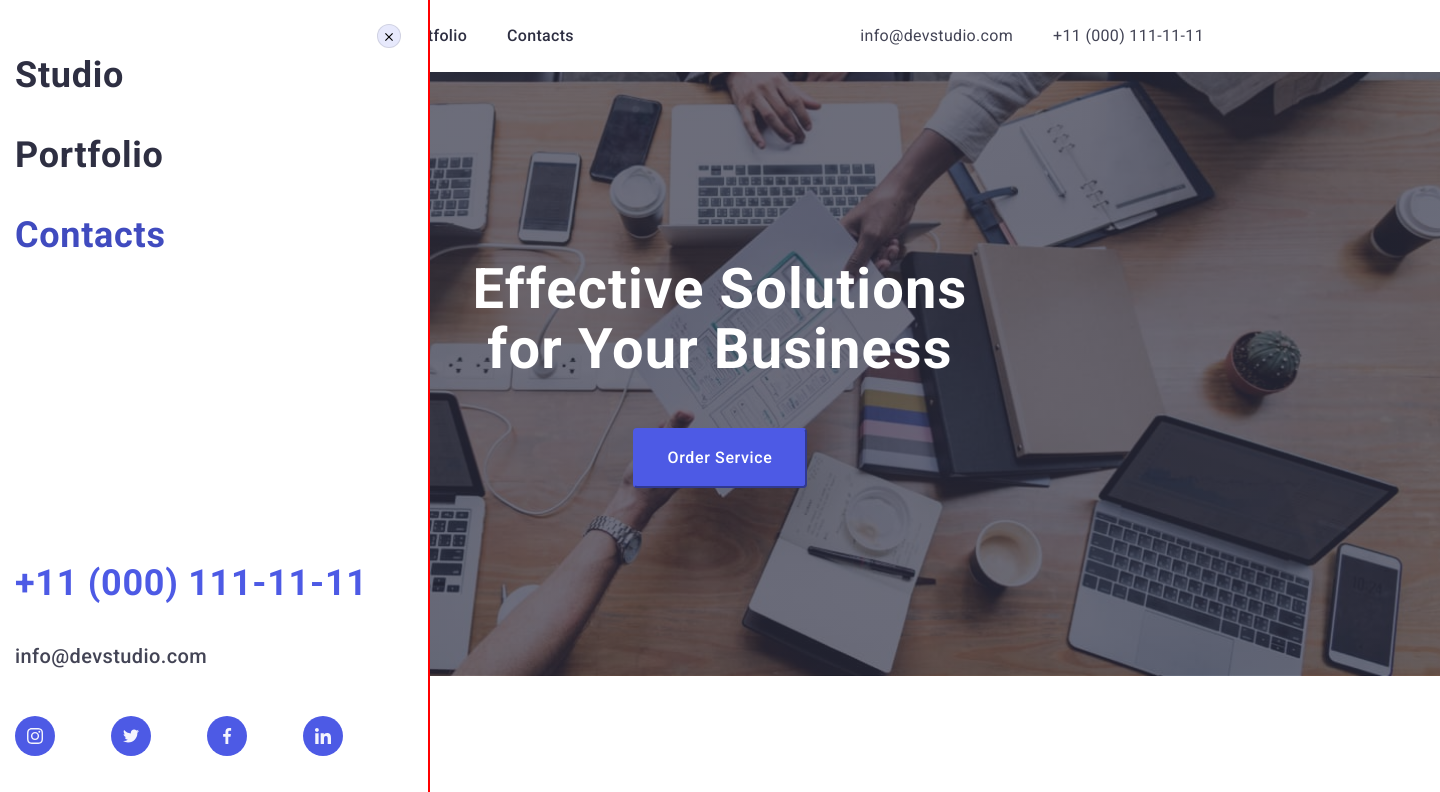
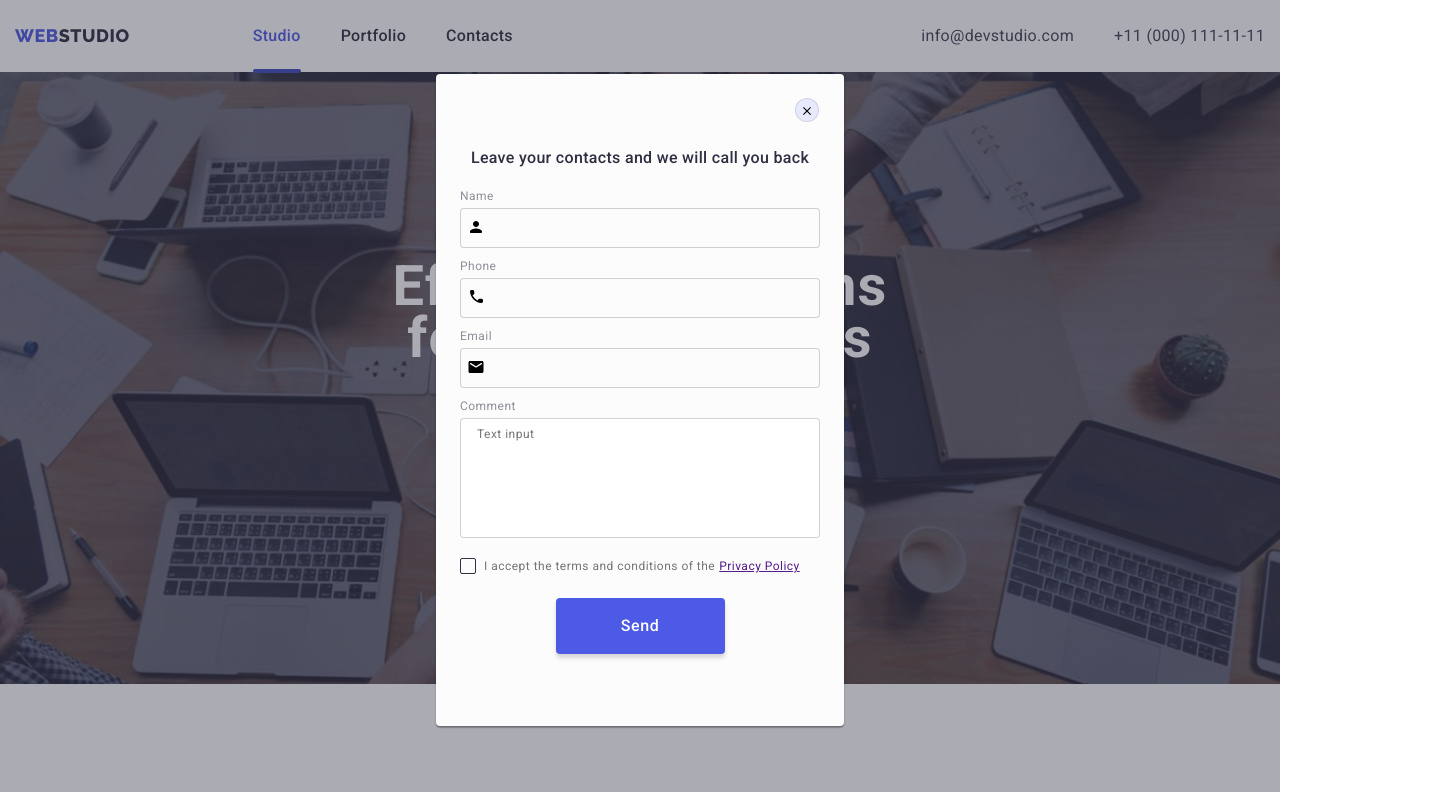
Before and after one commit to Coocker93/goit-markup-hw-02, a plain HTML site: page index.html in a window 1280 px wide. Shown: the top 792 px of the page, 1440 px wide, since content can reach past the window. Drawn offline with nearby package versions, Linux system fonts and the light colour scheme.

Commit message:
Adaptive modal

```diff
--- a/css/desktop.css
+++ b/css/desktop.css
@@ -65,11 +65,11 @@
 
     .webstudio-logo{
         margin-right: 120px;
+        margin-left: auto;
     }
 
     .subscribe-wrap {
         margin-left: auto;
-        margin-right: 0;
     }
 
     .footer-button {
@@ -217,4 +217,9 @@ margin-top:-5px;
 .address-wrap{
     margin: 0;
 }
+
+.hero-container{
+    padding-bottom: 188px;
+    padding-top: 188px;
 }
+}
--- a/css/mobile.css
+++ b/css/mobile.css
@@ -10,4 +10,17 @@
     .menu-open {
         left:88%;
     }
+
+    .hero-title {
+        font-size: 36px;
+        width:320px;
+    }
+
+    .email-footer {
+        width: 398px;
+    }
+
+    .footer-button {
+        transform: translateX(65%);
+    }
 }
--- a/css/styles.css
+++ b/css/styles.css
@@ -183,13 +183,13 @@ width: 264px;
 
 /*Main Page*/
 
-.hero-title
-{font-size: 56px;
-line-height: 1.07;
+.hero-title {
+font-size: 20px;
+line-height: 1.11;
 text-align: center;
 letter-spacing: 0.02em;
 color: var(--hero-text-color);
-width: 507px;
+width: 290px;
 margin: 0 auto;
 }
 
@@ -205,23 +205,16 @@ color: var(--hero-text-color);
 background-color: var(--accent-color);
 cursor: pointer;
 margin:0 auto;
-margin-top: 48px;
+margin-top: 72px;
 padding: 16px 32px;
 border-radius: 4px;
-border-color: var(--accent-color);
-border-right-color: var(--accent-color);
+border-color: transparent;
 transition-property: var(--accent-color);
 transition-duration: 250ms;
 transition-timing-function: cubic-bezier(0.4, 0, 0.2, 1);
 }
 
-
-.hero-container{
-    min-width: 1440px;
-    min-height: 600px;
-    background-color: var(--primary-text-color);
-    padding-bottom: 188px;
-    padding-top: 188px;
+.section-title {
     background-image: linear-gradient(to right,
     rgba(46, 47, 66, 0.7),
     rgba(46, 47, 66, 0.7)
@@ -230,6 +223,13 @@ transition-timing-function: cubic-bezier(0.4, 0, 0.2, 1);
     background-position: center;
     background-repeat: no-repeat;
 }
+
+
+.hero-container{
+    padding-bottom: 112px;
+    padding-top: 112px;
+}
+
 
 
 .hero-button:hover, .hero-button:focus{
@@ -397,7 +397,6 @@ ul {
 }
 
 .container {
-    width: 1158px;
     padding-left: 15px;
     padding-right: 15px;
     margin: 0 auto;
@@ -546,7 +545,7 @@ margin-bottom: 16px;
 .soc-media {
     display: flex;
     flex-direction: column;
-    align-items: center;
+
     margin-top: 72px;
 }
 
@@ -845,11 +844,10 @@ color: rgba(255, 255, 255, 0.6);
 border: 1px solid rgba(255, 255, 255, 0.3);
 filter: drop-shadow(0px 4px 4px rgba(0, 0, 0, 0.15));
 border-radius: 4px;
-width: 398px;
+width: 300px;
 Height:40px;
 background-color: #2E2F42;
 padding: 16px 8px;
-z-index: 1;
 }
 
 
@@ -871,7 +869,7 @@ z-index: 1;
     justify-content: center;
     align-items: center;
     gap: 16px;
-    transform: translateX(65%);
+    transform: translateX(45%);
     cursor: pointer;
 }
 
@@ -893,12 +891,13 @@ z-index: 1;
 .mob-menu {
     position: fixed;
     top: 0;
+    right: 0;
     width: 428px;
     height: 796px;
     background-color: #FFFFFF;
     padding-top: 24px;
     padding-bottom: 40px;
-    outline: 2px solid red;
+    box-shadow: 0px 2px 1px rgba(46, 47, 66, 0.08), 0px 1px 1px rgba(46, 47, 66, 0.16), 0px 1px 6px rgba(46, 47, 66, 0.08);
 }
 
 
@@ -963,6 +962,7 @@ text-transform: capitalize;
 
 .mob-social-list {
     display: flex;
+    justify-content: center;
     gap: 56px;
 }
 
--- a/css/tablet.css
+++ b/css/tablet.css
@@ -45,7 +45,7 @@
 
     .soc-media {
        display: flex;
-       align-self: baseline;
+       align-items: baseline;
        margin-top: 0;
     }
 
@@ -168,7 +168,6 @@
 
     .address-wrap {
         margin-top: 24px;
-        margin-right: 16px;
     }
 
 
@@ -185,6 +184,24 @@
         display: none;
     }
 
+    .hero-container{
+        padding-bottom: 108px;
+        padding-top: 111px;
+    }
 
+    .hero-title {
+        font-weight: 700;
+        font-size: 56px;
+        line-height: 0.93;
+        width: 496px;
+    }
 
+    .logo-footer {
+        display: flex;
+        justify-content: flex-start;
+    }
+
+    .media-title {
+        justify-content: flex-start;
+    }
 }
--- a/index.html
+++ b/index.html
@@ -15,6 +15,7 @@
     <title>WebStudio</title>
 </head>
 <body>
+
    <header class="header">
         <div class="container container-nav">
         <nav class="header-navigation">
@@ -37,7 +38,7 @@
                 <use href="./images/symbol-defs-close.svg#hamburger"></use>
             </svg>
         </button>
-        <div class="mob-menu" data-menu>
+        <div class="mob-menu is-hidden" data-menu>
             <div class="container">
                 <div>
             <button type="button" class="mob-close" data-menu-close>
@@ -319,8 +320,7 @@
         </form>
     </div>
     </footer>
-
-    <div class="backdrop is-hidden" data-modal>
+    <div class="backdrop " data-modal>
         <div class="modal">
             <button type="button" class="modal-close" data-modal-close>
                 <svg class="modal-close-icon" width="8" height="8">
```
